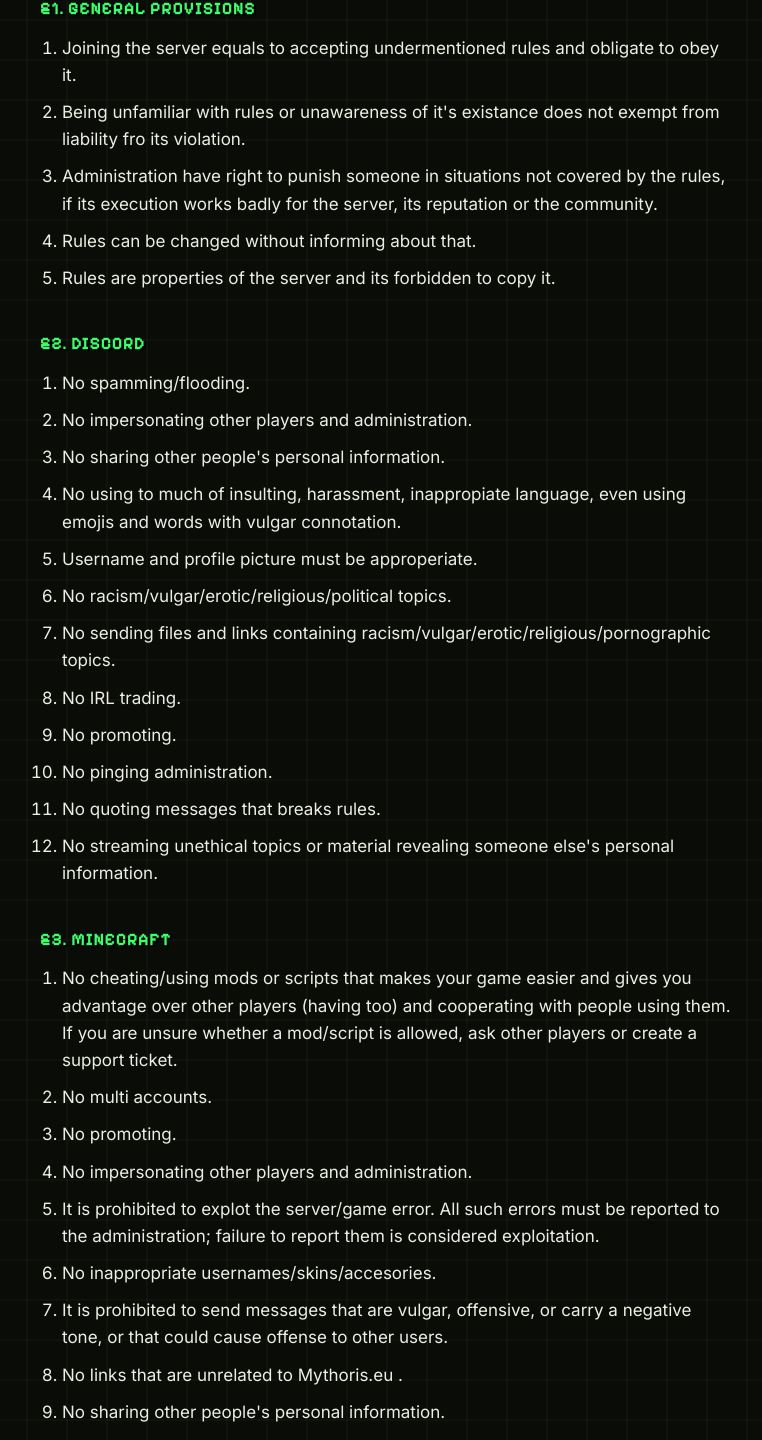
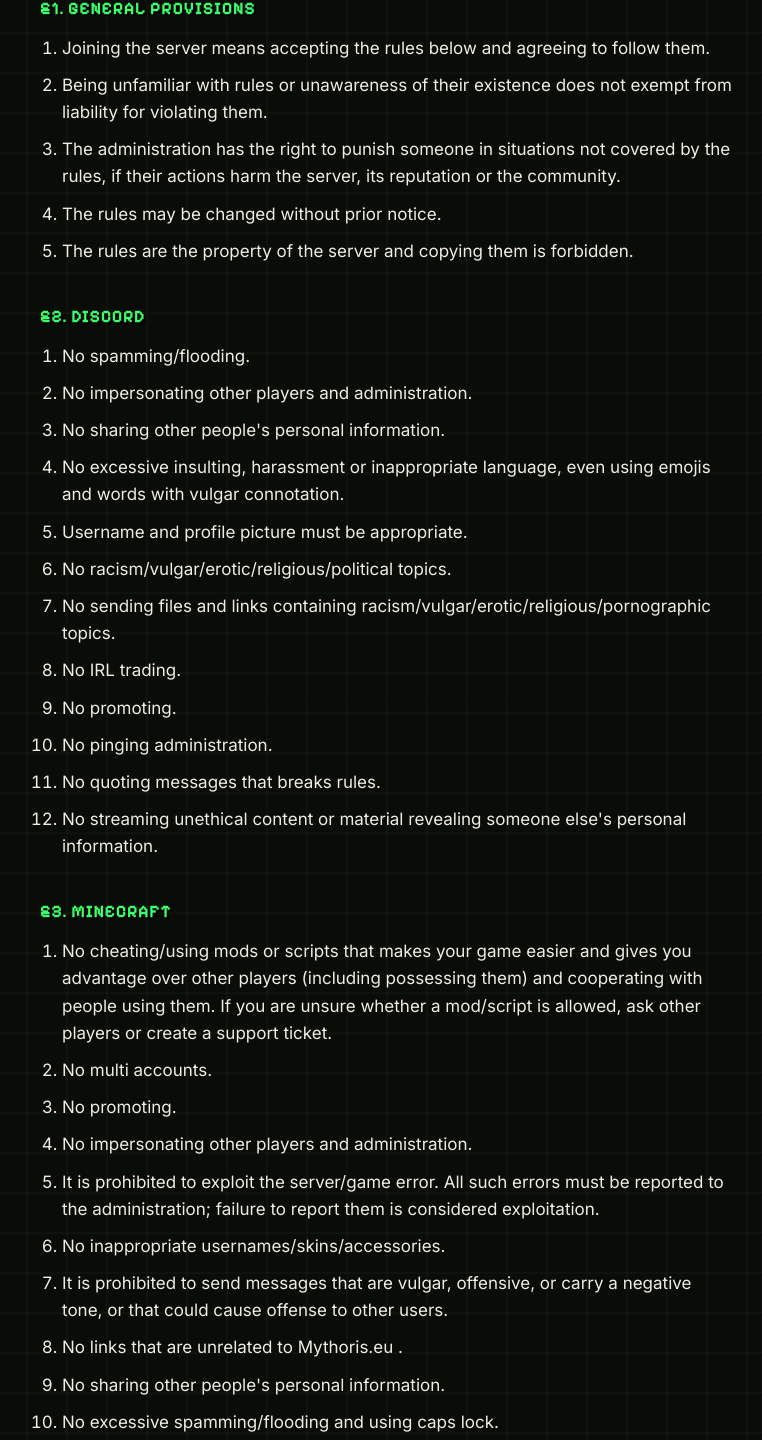
Before and after one commit to F4ress01/Mythoris.eu, a React (Vite) app: page /rules in a window 1280 px wide. Shown: the part 318-1758 px from the top of the page, without its empty margins (254-1016 px from the left). Built offline with nearby package versions, Linux system fonts and the light colour scheme.

Commit message:
Regulamin na stronie: poprawione literowki (zgodnie z botem)
Co-Authored-By: Claude Sonnet 5.5 <noreply@anthropic.com>
Claude-Session: https://claude.ai/code/session_01HUtByib2CFE16a1RtCACnE

```diff
--- a/src/content.ts
+++ b/src/content.ts
@@ -118,20 +118,20 @@ export const content: Record<Locale, SiteContent> = {
       intro: "Ostatnia zmiana: 27.10.2026r.",
       sections: [
         {
-          heading: "§1. Postanowaienia ogólne",
+          heading: "§1. Postanowienia ogólne",
           items: [
             "Dołączając na serwer, akceptujesz poniższy regulamin i zobowiązujesz się do jego przestrzegania.",
-            "Nieznajomość regulaminu lub nie wiedza o jego istnieniu nie zwalnia z odpowiedzialności za jego łamanie.",
+            "Nieznajomość regulaminu lub niewiedza o jego istnieniu nie zwalnia z odpowiedzialności za jego łamanie.",
             "Administracja ma prawo do ukarania gracza w sytuacjach nieujętych w regulaminie, jeśli jego działanie działa na szkodę serwera lub społeczności.",
-            "Regulamin może zostać zmieniony bez przedwczesnego informowania.",
-            "Regulamin jest własnością servera i zakazuje się jego kopiowania.",
+            "Regulamin może zostać zmieniony bez wcześniejszego informowania.",
+            "Regulamin jest własnością serwera i zakazuje się jego kopiowania.",
           ],
         },
         {
           heading: "§2. Discord",
           items: [
             "Zakaz spamowania/floodowania.",
-            "Zakaz podszywania się pod administracje.",
+            "Zakaz podszywania się pod administrację.",
             "Zakaz upubliczniania danych osobowych innych użytkowników lub kogokolwiek.",
             "Nie nadużywaj obrażania, wyzywania i poniżania innych (w jakikolwiek sposób), a także używania słów/emotek wulgarnie nacechowanych.",
             "Nazwa oraz profilowe użytkownika musi być odpowiednia.",
@@ -147,14 +147,14 @@ export const content: Record<Locale, SiteContent> = {
         {
           heading: "§3. Minecraft",
           items: [
-            "Zakaz używania wspomagaczy/cheatów (także posiadania) oraz współpracowania z osobami z nich korzystających. Jeśli nie jesteś pewny czy mod/skrypt jest dozwolony zapytaj o to innych graczy lub na tickecie.",
+            "Zakaz używania wspomagaczy/cheatów (także ich posiadania) oraz współpracowania z osobami z nich korzystających. Jeśli nie jesteś pewny czy mod/skrypt jest dozwolony zapytaj o to innych graczy lub na tickecie.",
             "Nie wolno posiadać multikont.",
             "Zakaz reklamowania się.",
             "Zakaz podszywania się pod innych graczy oraz administrację.",
             "Zakaz wykorzystywania błędów serwera/gry. Wszelkie błędy trzeba zgłosić do administracji, a ich nie zgłoszenie jest zaliczane za wykorzystywanie ich.",
-            "Zakaz posiadania obraźliwych/wulgarnych/nagetywanie nacechowanych nicków, skinów i akcesorii.",
+            "Zakaz posiadania obraźliwych/wulgarnych/negatywnie nacechowanych nicków, skinów i akcesoriów.",
             "Zakaz wysyłania wiadomości, które są wulgarne/obraźliwe/nacechowane negatywnie oraz mogących urazić innych użytkowników.",
-            "Zakaz wysyłania linków niebędącymi własnością Mythoris.eu lub z nim związane.",
+            "Zakaz wysyłania linków niebędących własnością Mythoris.eu lub z nim związane.",
             "Zakaz udostępniania danych osobowych/IP innych graczy.",
             "Zakaz nadmiernego spamowania/floodowania oraz caps locka.",
             "Zakaz wysyłania wiadomości za pomocą skryptu/Tiny Taska itp.",
@@ -166,7 +166,7 @@ export const content: Record<Locale, SiteContent> = {
           items: [
             "Mute: 60s/5min/10min/1h/1d/7d;",
             "Tymczasowy ban: 3d/7d/14d/30d;",
-            "Permamentny ban;",
+            "Permanentny ban;",
             "Inna kara, jeśli powyższe nie są odpowiednie.",
           ],
         },
@@ -240,11 +240,11 @@ export const content: Record<Locale, SiteContent> = {
         {
           heading: "§1. General provisions",
           items: [
-            "Joining the server equals to accepting undermentioned rules and obligate to obey it.",
-            "Being unfamiliar with rules or unawareness of it's existance does not exempt from liability fro its violation.",
-            "Administration have right to punish someone in situations not covered by the rules, if its execution works badly for the server, its reputation or the community.",
-            "Rules can be changed without informing about that.",
-            "Rules are properties of the server and its forbidden to copy it.",
+            "Joining the server means accepting the rules below and agreeing to follow them.",
+            "Being unfamiliar with rules or unawareness of their existence does not exempt from liability for violating them.",
+            "The administration has the right to punish someone in situations not covered by the rules, if their actions harm the server, its reputation or the community.",
+            "The rules may be changed without prior notice.",
+            "The rules are the property of the server and copying them is forbidden.",
           ],
         },
         {
@@ -253,40 +253,40 @@ export const content: Record<Locale, SiteContent> = {
             "No spamming/flooding.",
             "No impersonating other players and administration.",
             "No sharing other people's personal information.",
-            "No using to much of insulting, harassment, inappropiate language, even using emojis and words with vulgar connotation.",
-            "Username and profile picture must be approperiate.",
+            "No excessive insulting, harassment or inappropriate language, even using emojis and words with vulgar connotation.",
+            "Username and profile picture must be appropriate.",
             "No racism/vulgar/erotic/religious/political topics.",
             "No sending files and links containing racism/vulgar/erotic/religious/pornographic topics.",
             "No IRL trading.",
             "No promoting.",
             "No pinging administration.",
             "No quoting messages that breaks rules.",
-            "No streaming unethical topics or material revealing someone else's personal information.",
+            "No streaming unethical content or material revealing someone else's personal information.",
           ],
         },
         {
           heading: "§3. Minecraft",
           items: [
-            "No cheating/using mods or scripts that makes your game easier and gives you advantage over other players (having too) and cooperating with people using them. If you are unsure whether a mod/script is allowed, ask other players or create a support ticket.",
+            "No cheating/using mods or scripts that makes your game easier and gives you advantage over other players (including possessing them) and cooperating with people using them. If you are unsure whether a mod/script is allowed, ask other players or create a support ticket.",
             "No multi accounts.",
             "No promoting.",
             "No impersonating other players and administration.",
-            "It is prohibited to explot the server/game error. All such errors must be reported to the administration; failure to report them is considered exploitation.",
-            "No inappropriate usernames/skins/accesories.",
+            "It is prohibited to exploit the server/game error. All such errors must be reported to the administration; failure to report them is considered exploitation.",
+            "No inappropriate usernames/skins/accessories.",
             "It is prohibited to send messages that are vulgar, offensive, or carry a negative tone, or that could cause offense to other users.",
             "No links that are unrelated to Mythoris.eu .",
             "No sharing other people's personal information.",
-            "No to much of spamming/flooding and using caps lock.",
-            "No sending messages using scripts/Tiny Task itp.",
+            "No excessive spamming/flooding and using caps lock.",
+            "No sending messages using scripts/Tiny Task etc.",
           ],
         },
         {
           heading: "§4. Punishments",
-          lead: "Punishments are determined by the administration based on the extent of the damage caused and the cooperation with the administration, selected from the fallowing options:",
+          lead: "Punishments are determined by the administration based on the extent of the damage caused and the cooperation with the administration, selected from the following options:",
           items: [
             "Mute: 60s/5min/10min/1h/1d/7d;",
             "Temporary ban: 3d/7d/14d/30d;",
-            "Permament ban;",
+            "Permanent ban;",
             "Other punishment, if penalties above are not appropriate.",
           ],
         },
```
Also changed, not shown: public/api/packs.json (added, +16 -0 lines).
